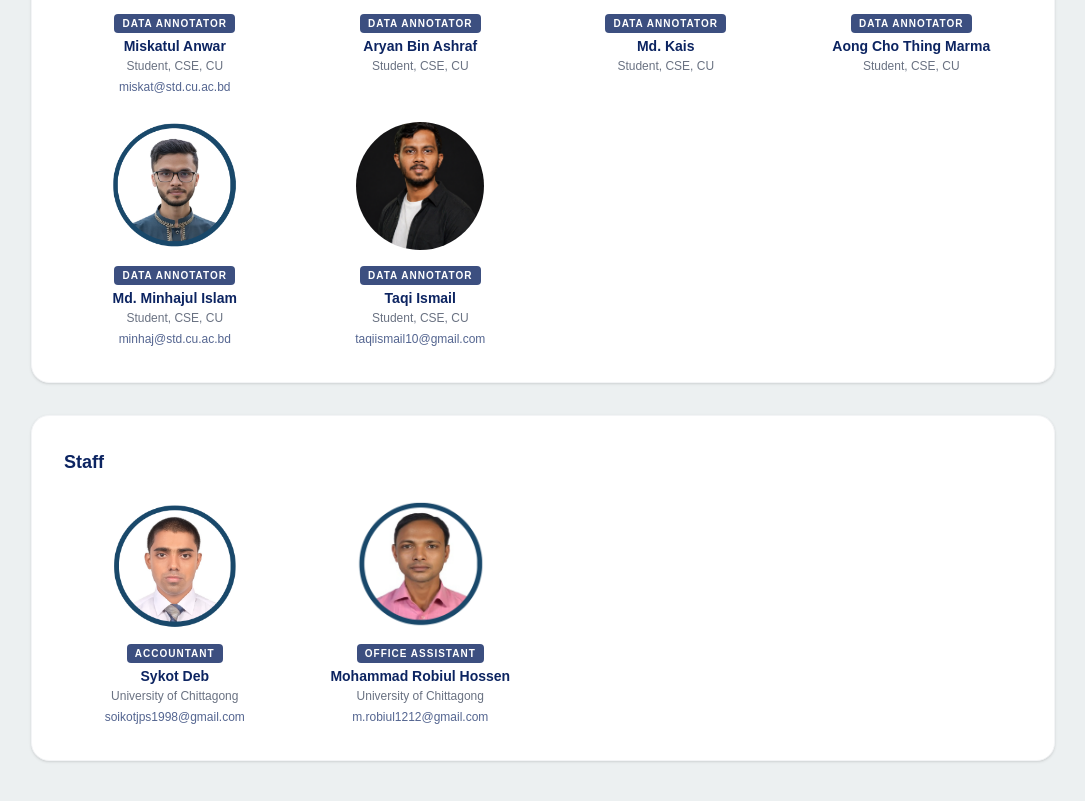
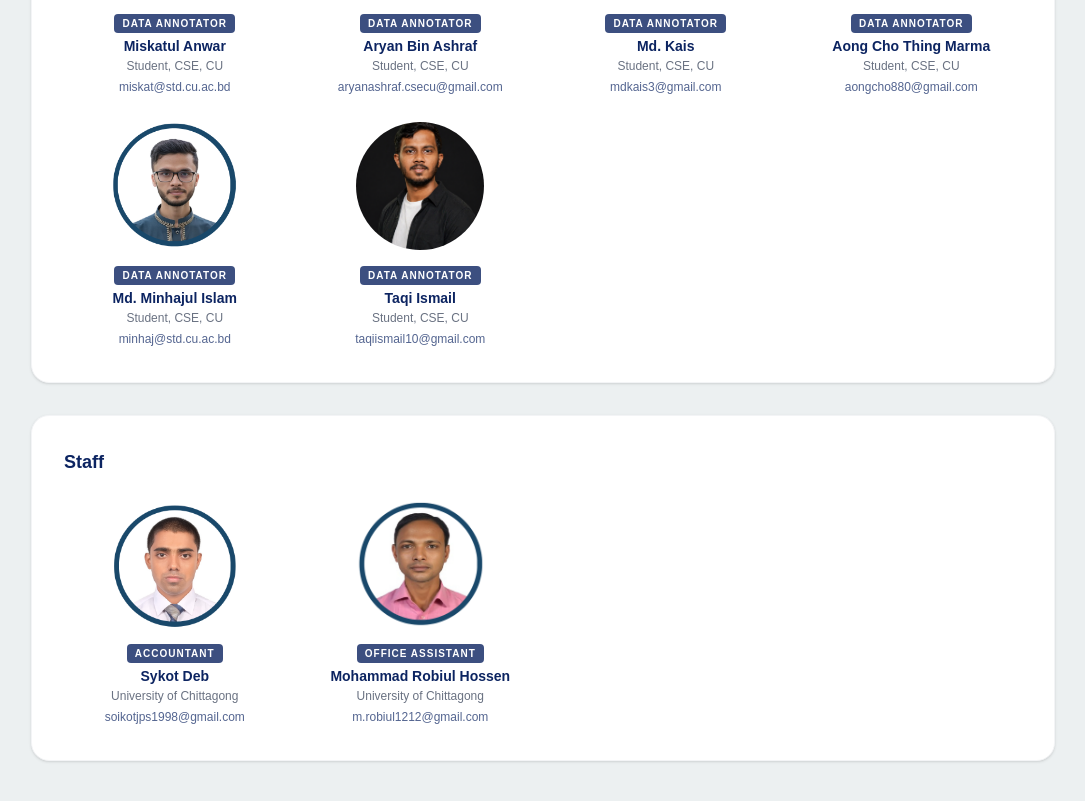
Before and after one commit to miskatul-anwar/bdai-web, a Next.js app: page /team in a window 1280 px wide. Shown: the part 1180-1981 px from the top of the page, without its empty margins (97-1182 px from the left). Built offline with nearby package versions, Linux system fonts and the light colour scheme; a web font is replaced by a local one.

Commit message:
Fixed the One-pager, added emails to data annotators

```diff
--- a/src/views/Team.tsx
+++ b/src/views/Team.tsx
@@ -83,7 +83,7 @@ const dataAnnotators = [
     id: 'aryan',
     role: 'Data Annotator',
     name: 'Aryan Bin Ashraf',
-    email: '',
+    email: ' aryanashraf.csecu@gmail.com',
     affiliation: 'Student, CSE, CU',
     image: '/team/aryan.jpg',
   },
@@ -91,7 +91,7 @@ const dataAnnotators = [
     id: 'kais',
     role: 'Data Annotator',
     name: 'Md. Kais',
-    email: '',
+    email: 'mdkais3@gmail.com',
     affiliation: 'Student, CSE, CU',
     image: '/team/kais.jpg',
   },
@@ -99,7 +99,7 @@ const dataAnnotators = [
     id: 'aong',
     role: 'Data Annotator',
     name: 'Aong Cho Thing Marma',
-    email: '',
+    email: 'aongcho880@gmail.com',
     affiliation: 'Student, CSE, CU',
     image: '/team/aong.jpg',
   },
```
